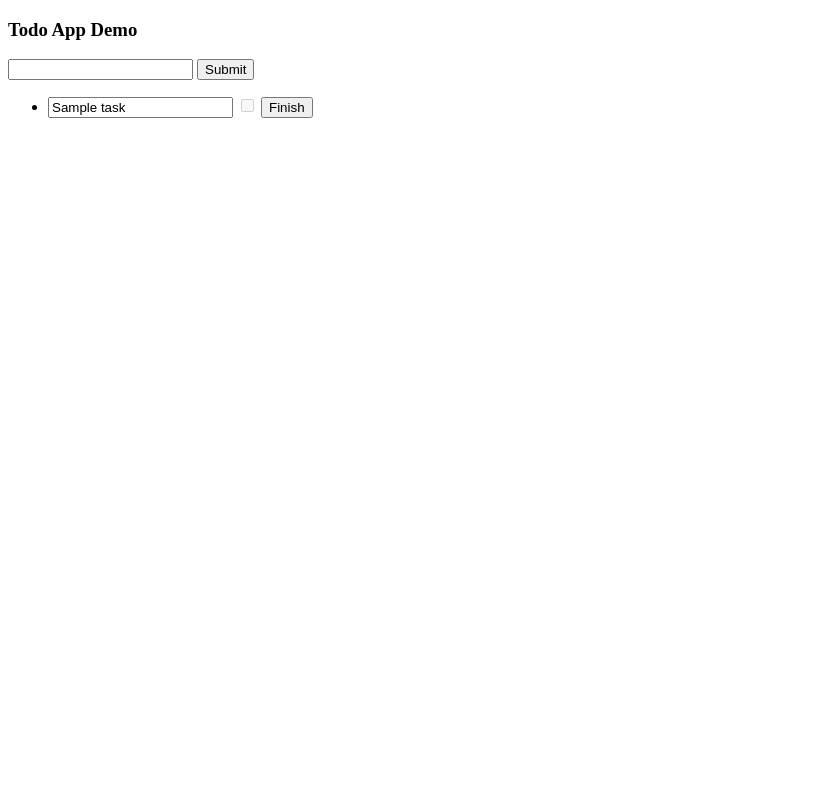
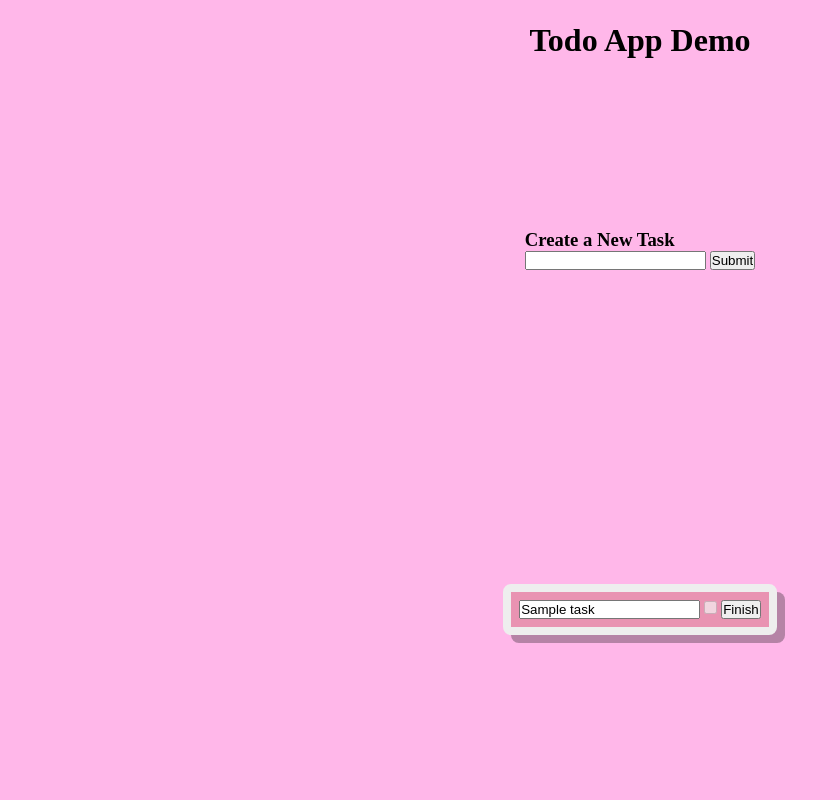
Before and after one commit to AniAdamPashut/TodoDemo, a Flask app: template src/templates/index.html in a window 1280 px wide. Shown: the whole page, without its empty margins (0-840 px from the left). Run offline with Flask 3, Linux system fonts and the light colour scheme; the template is opened without the code that fills it: most values are stand-ins (such as "Sample title", 1, 10 or a date in 2020).

Commit message:
Simple card-like styling for tasks:

```diff
--- /dev/null
+++ b/src/static/index.css
@@ -0,0 +1,47 @@
+@import url('./reset.css');
+
+:root {
+    --light-pink: #ffb7e9;
+    --normal-pink: #e993b2;
+    --highlight-pink: #ff689f;
+
+    --white: #eee;
+    --black: rgba(10, 10, 10, .3);
+}
+
+body {
+    background-color: var(--light-pink);
+}
+
+header {
+    display: flex;
+    justify-content: center;
+    align-items: center;
+
+    height: 10vh;
+}
+
+main {
+    display: flex;
+
+    flex-direction: column;
+    justify-content: space-around;
+    align-items: center;
+
+    height: 90vh;
+}
+
+.tasks {
+    display: flex;
+    flex-direction: column;
+}
+
+.task {
+    background-color: var(--normal-pink);
+    border: 0.5em solid var(--white);
+    box-shadow: 0.5em 0.5em var(--black);
+
+    border-radius: 0.5em;
+    padding: 0.5em;
+    margin: 1em;
+}
--- /dev/null
+++ b/src/static/reset.css
@@ -0,0 +1,4 @@
+* {
+    padding: 0;
+    margin: 0;
+}
--- a/src/templates/index.html
+++ b/src/templates/index.html
@@ -4,13 +4,17 @@
     <meta charset="UTF-8">
     <meta name="viewport" content="width=device-width, initial-scale=1.0">
     <title>Todo App</title>
+
+    <link rel="stylesheet" href="static/index.css">
 </head>
 <body>
+    <header>
+        <h1>Todo App Demo</h1>
+    </header>
     <main>
-        <h3>Todo App Demo</h3>
-
         <section class="submission">
-            <form action="/tasks/" method="post">
+            <h3>Create a New Task</h3>
+            <form class="submi" action="/tasks/" method="post">
                 <input type="text" name="task_name" required>
                 <input type="submit">
             </form>
@@ -18,10 +22,9 @@
 
 
         <section class="tasks">
-            <ul>
                 {% for task in tasks %}
-                    <li>
-                        <form action="/finish" method="post">
+                    <div>
+                        <form class="task" action="/finish" method="post">
                             <input type="text" name="task_name" value="{{ task.name }}" readonly />
                             <input type="checkbox" name="is_task_completed"
                                 {% if task.is_completed %}
@@ -30,9 +33,8 @@
                             disabled />
                             <input type="submit" value="Finish">
                         </form>
-                    </li>
+                    </div>
                 {% endfor %}
-            </ul>
         </section>
     </main>
 </body>
```
